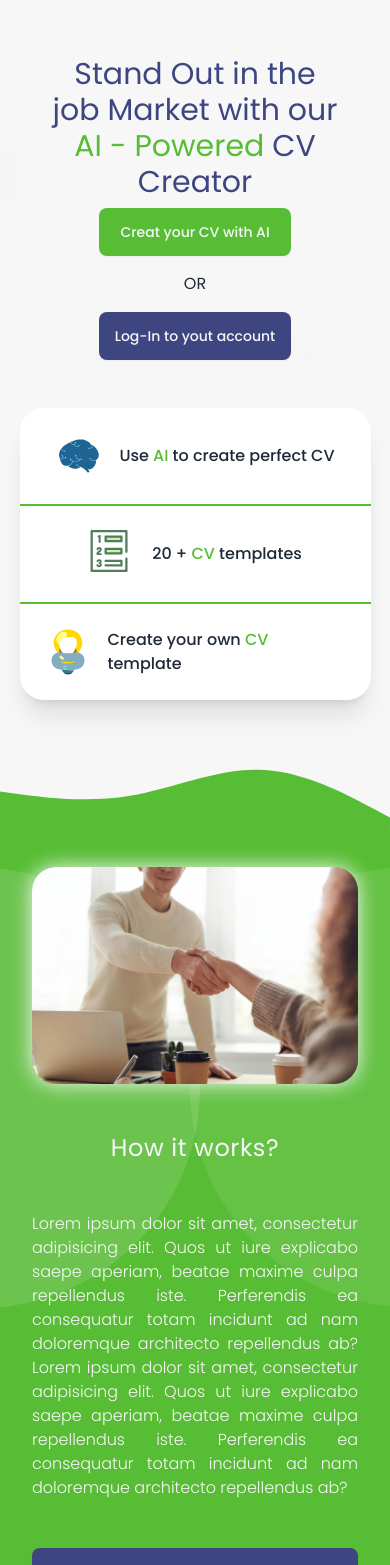
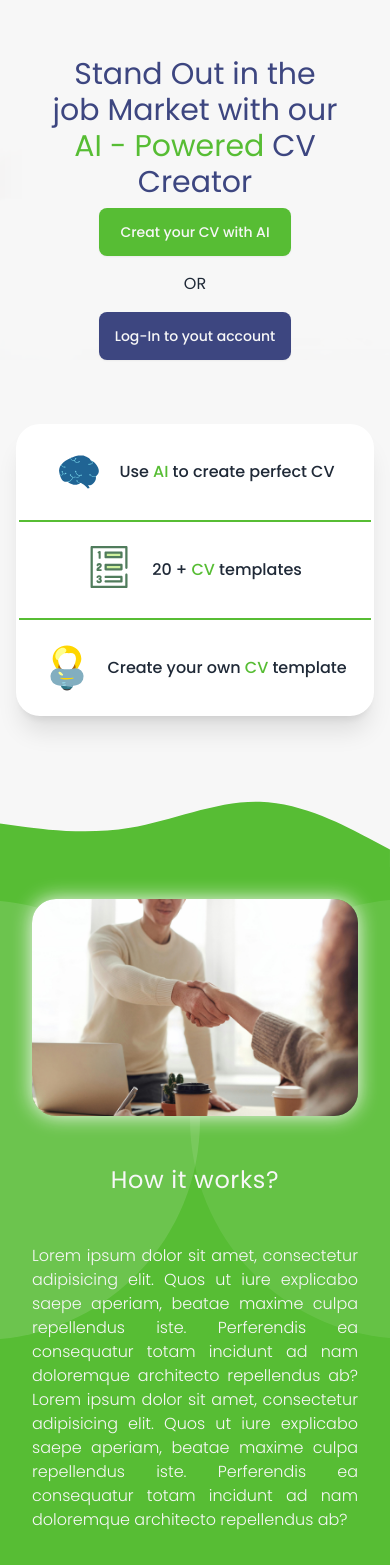
Before and after one commit to mizdebski77/YCM, a Next.js app: page /core in a window 390 px wide. Shown: the top 1565 px of the page. Built offline with nearby package versions, Linux system fonts and the light colour scheme.

Commit message:
Max width added

```diff
--- a/src/app/features/Home/header.tsx
+++ b/src/app/features/Home/header.tsx
@@ -9,6 +9,8 @@ export const Header = () => {
             backgroundSize: 'cover',
             backgroundPosition: 'center',
             boxShadow: 'inset 1008px -184px 116px 5px #f7f7f7',
+            maxWidth: '1920px',
+            margin: 'auto'
         }}
             className='md:min-h-[540px] md:p-14 px-12 pt-14 flex justify-start'
         >
--- a/src/app/features/Home/howItWorks.tsx
+++ b/src/app/features/Home/howItWorks.tsx
@@ -7,7 +7,7 @@ import greenBuble from '../../Images/whiteBuble.svg';
 
 export const HowItWorks = () => {
     return (
-        <section className='relative' >
+        <section className='relative  ' >
             <img
                 src={wave.src}
                 alt='wave'
@@ -15,10 +15,10 @@ export const HowItWorks = () => {
             />
 
             <div
-                className='bg-green lg:p-24 p-8 grid md:grid-cols-2 md:gap-24 gap-12 items-start md:mt-[-56px] realtive'>
+                className='bg-green lg:p-24 p-8 md:mt-[-56px] realtive '>
                 <img src={greenBuble.src} alt='green buble' className='absolute opacity-20 z-0 max-w-[440px] right-[-240px] ' />
                 <img src={greenBuble.src} alt='green buble' className='absolute bottom-[320px] opacity-30   z-0 max-w-[440px] left-[-240px]' />
-
+                <div className='max-w-screen-2xl grid md:grid-cols-2 md:gap-24 gap-12 items-start justify-center m-auto'>
                     <motion.img
                         initial={{ x: '-20%', opacity: 0 }}
                         whileInView={{ x: 0, opacity: 1 }}
@@ -42,6 +42,7 @@ export const HowItWorks = () => {
                         </button>
                     </motion.div>
                 </div>
+            </div>
         </section>
     );
 };
--- a/src/app/features/Home/informations.tsx
+++ b/src/app/features/Home/informations.tsx
@@ -4,8 +4,9 @@ import { motion } from "framer-motion"
 
 export const Informations = () => {
     return (
+        <div className="p-4">
             <motion.div
-            className=" max-w-[90%] bg-base-100 shadow-xl m-auto my-12 grid lg:grid-cols-3 justify-center align-center rounded-3xl "
+                className=" bg-base-100 shadow-xl m-auto my-12 grid lg:grid-cols-3 justify-center align-center rounded-3xl max-w-screen-2xl"
                 initial={{ y: '30%', opacity: 0 }}
                 whileInView={{ y: 0, opacity: 1 }}
                 viewport={{ once: true }}
@@ -33,5 +34,6 @@ export const Informations = () => {
                     </motion.div>
                 ))}
             </motion.div>
+        </div>
     )
 }
--- a/src/app/features/Home/ourCreator.tsx
+++ b/src/app/features/Home/ourCreator.tsx
@@ -6,7 +6,7 @@ import { motion } from "framer-motion"
 
 export const OurCreator = () => {
     return (
-        <section className='max-w-[90%] shadow-[0_0_20px_#b9b9b9]  rounded-2xl md:p-14 p-8 mdz:mt-32 mt-16 mx-auto grid lg:grid-cols-2 gap-12 items-center'>
+        <section className='max-w-[90%] shadow-[0_0_20px_#b9b9b9]  rounded-2xl md:p-14 p-8 mdz:mt-32 mt-16 mx-auto grid lg:grid-cols-2 gap-12 items-center max-w-screen-2xl'>
             <motion.div
                 initial={{ x: '-20%', opacity: 0 }}
                 whileInView={{ x: 0, opacity: 1 }}
--- a/src/app/features/Home/path.tsx
+++ b/src/app/features/Home/path.tsx
@@ -10,7 +10,7 @@ export const Path = () => {
             whileInView={{ opacity: 1 }}
             viewport={{ once: true }}
             transition={{ duration: 0.7 }}
-            className='w-full bg-blue lg:p-12 p-6 py-8 mdz:mt-32 mt-16 shadow-[0_0_20px_#919191] md:flex justify-around grid gap-3 z-10 relative'>
+            className='w-full bg-blue lg:p-12 p-6 py-8 mdz:mt-32 mt-16 shadow-[0_0_20px_#919191] md:flex justify-evenly grid gap-3 z-10 relative '>
             {pathData.map((information) => (
                 <motion.div
                     initial={{ y: '50%', opacity: 0 }}
--- a/src/app/features/Home/photoSection.tsx
+++ b/src/app/features/Home/photoSection.tsx
@@ -8,7 +8,7 @@ import blueBuble from '../../Images/blueBuble.svg';
 export const PhotoSection = () => {
     return (
         <div
-            className='grid md:grid-cols-2 max-w-[80%] md:gap-12 gap-8 m-auto justify-center items-center md:py-32 py-16 px-19 relative'>
+            className='grid md:grid-cols-2 max-w-[80%] md:gap-12 gap-8 m-auto justify-center items-center md:py-32 py-16 px-19 relative max-w-screen-2xl'>
             <img src={greenBuble.src} alt='green buble' className='absolute left-[-150px] z-0 max-w-[420px] top-12' />
             <img src={blueBuble.src} alt='green buble' className='absolute right-[-150px] z-0 max-w-[320px] top-[-150px]' />
             <motion.div
```
Lines whose indentation alone changed are shown as unchanged.
